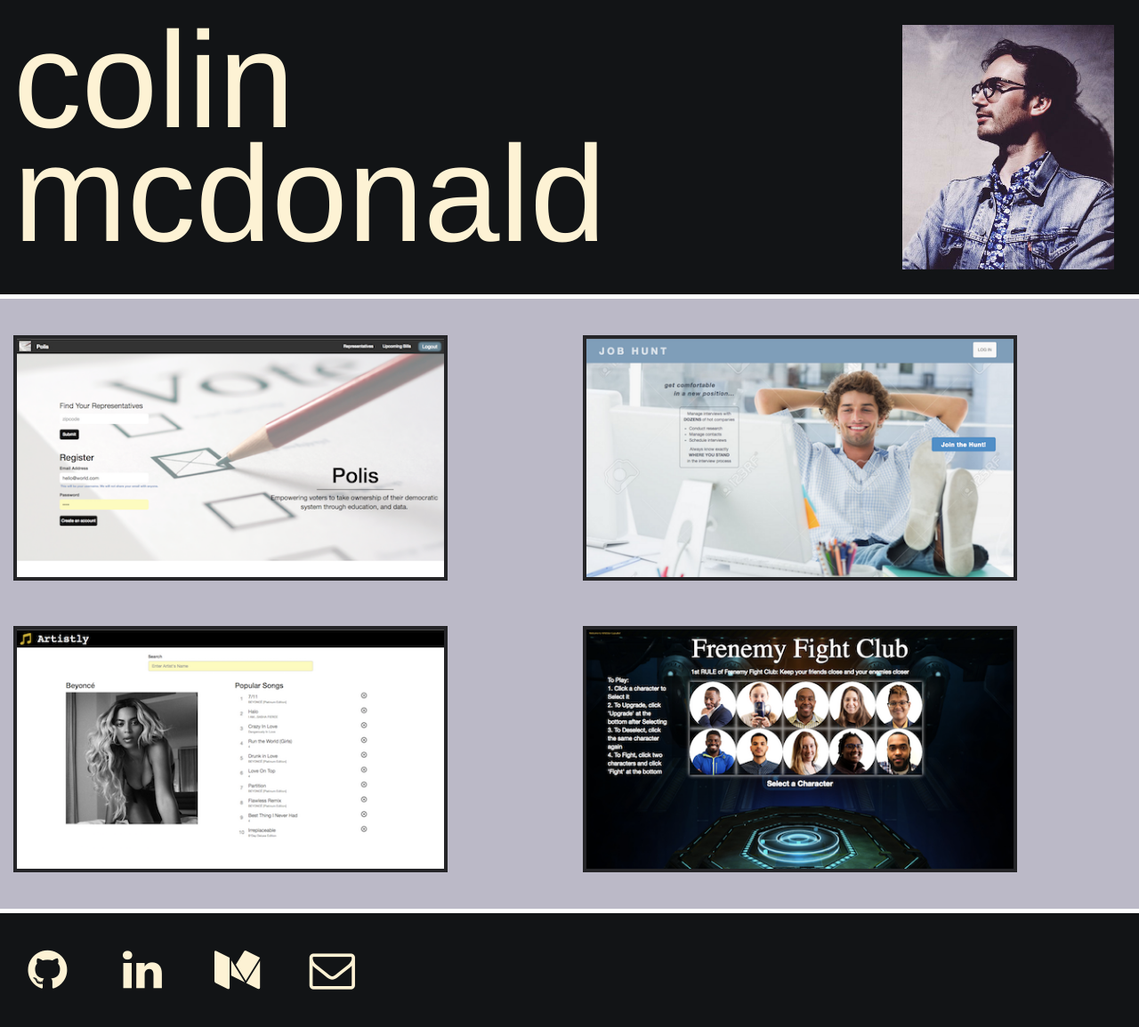
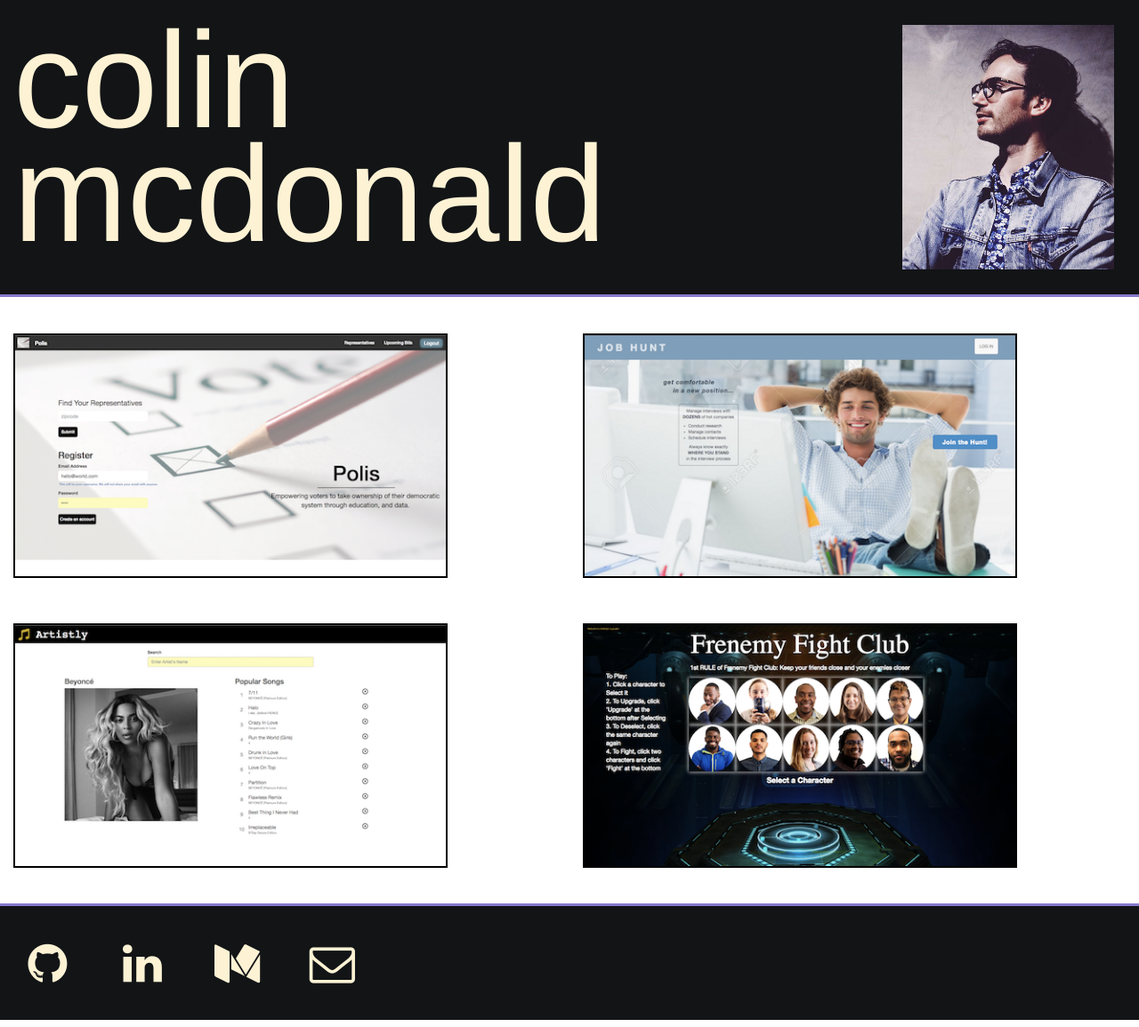
Before and after one commit to colinlmcdonald/personal, a website: page public/index.html in a window 1280 px wide. Shown: the whole page at 89% size. Drawn offline with nearby package versions, Linux system fonts and the light colour scheme.

Commit message:
Changed background color to white

```diff
--- a/public/css/styles.css
+++ b/public/css/styles.css
@@ -4,7 +4,7 @@ html, body {
 
 .header {
   background-color: #121416;
-  border-bottom: solid 5px white;
+  border-bottom: solid 3px #8479ca;
 }
 
 .title {
@@ -21,7 +21,6 @@ html, body {
 }
 
 .portfolio-container {
-  background-color: #bbb9c7;
   padding: 15px;
 }
 
@@ -36,7 +35,7 @@ html, body {
 }
 
 .icon-container {
-  border-top: solid 5px white;
+  border-top: solid 3px #8479ca;
   background-color: #121416;
 }
 
@@ -58,7 +57,7 @@ html, body {
   .portfolio-img .img-fluid {
     width: 80%;
     margin: 0 auto;
-    border: solid 4px rgba(0, 0, 0, 0.8);
+    border: solid 2px black;
   }
 
   .title {
```
